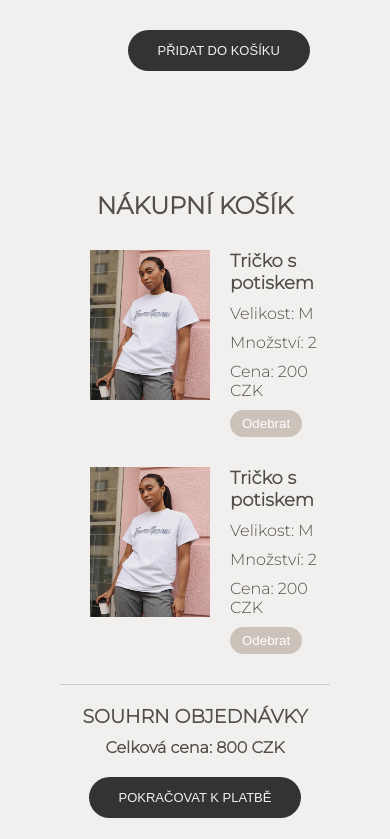
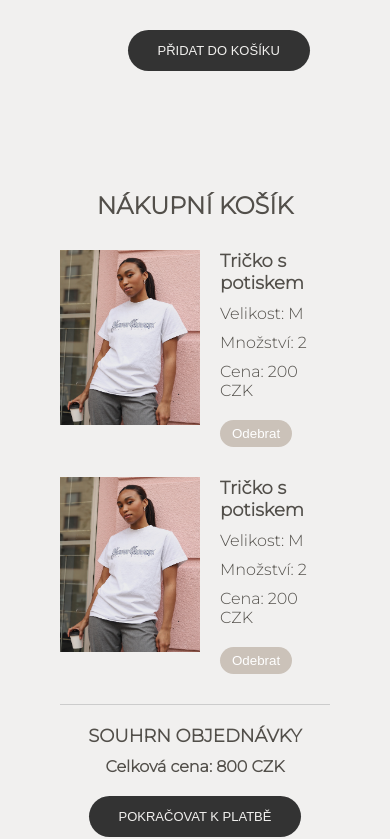
Before and after one commit to Kristyna-Novakova/slow-wear, a React app: page / in a window 390 px wide. Shown: the part 5488-6327 px from the top of the page. Built offline with nearby package versions, Linux system fonts and the light colour scheme; a web font is replaced by a local one.

Commit message:
styling ShoppingCart Component

```diff
--- a/src/Pages/ShoppingCart/shoppingCart.jsx
+++ b/src/Pages/ShoppingCart/shoppingCart.jsx
@@ -5,7 +5,8 @@ import { Button } from '../../Components/Button/Button';
 
 export const ShoppingCart = () => {
   return (
-    <section class="section cart-section">
+    <section class="section">
+      <div className="cart-section">
         <h2 class="cart-title">Nákupní košík</h2>
 
         <div class="cart-items">
@@ -42,6 +43,7 @@ export const ShoppingCart = () => {
         <div class="cart-actions">
           <Button text="Pokračovat k platbě" />
         </div>
+      </div>
     </section>
   );
 };
--- a/src/Pages/ShoppingCart/style.css
+++ b/src/Pages/ShoppingCart/style.css
@@ -22,7 +22,7 @@
 }
 
 .item-image {
-  width: 120px;
+  width: 200px;
   margin-left: 30px;
 }
 
@@ -52,6 +52,7 @@
   padding: 6px 12px;
   border-radius: 50px;
   cursor: pointer;
+  margin-top: 10px;
 }
 
 .cart-summary {
@@ -62,7 +63,7 @@
 }
 
 .summary-title {
-  font-size: 19px;
+  font-size: 18px;
   margin: 10px 0;
   text-transform: uppercase;
 }
@@ -75,3 +76,14 @@
   margin-top: 20px;
   text-align: center;
 }
+
+
+/* Responsive Design */
+
+@media (max-width: 768px) {
+  .item-image {
+    width: 140px;
+    margin-left: 0;
+  }
+
+}
```
Lines whose indentation alone changed are shown as unchanged.
